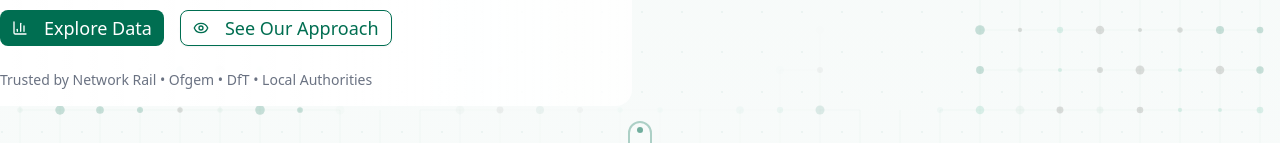
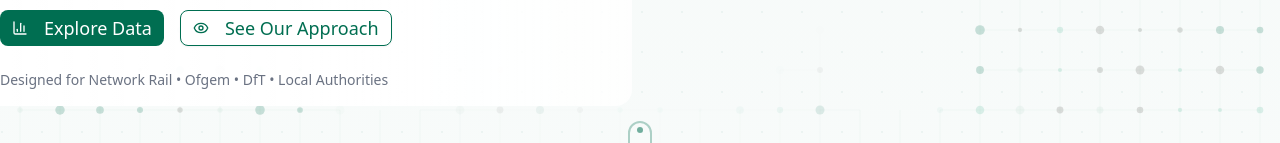
Before and after one commit to DayoOdunlami/Challenge-intelligence-platform, a Next.js app: page / in a window 1280 px wide. Shown: the part 655-798 px from the top of the page. Built offline with nearby package versions, Linux system fonts and the light colour scheme.

Commit message:
Fix misleading 'Trusted by' text in hero section - Changed from 'Trusted by' to 'Designed for' to be accurate

```diff
--- a/src/app/page.tsx
+++ b/src/app/page.tsx
@@ -110,9 +110,9 @@ export default function HomePage() {
                 </Link>
               </div>
 
-              {/* Trusted by */}
+              {/* Target Organizations */}
               <div className="text-sm text-gray-500">
-                Trusted by Network Rail • Ofgem • DfT • Local Authorities
+                Designed for Network Rail • Ofgem • DfT • Local Authorities
               </div>
             </div>
           </div>
```
